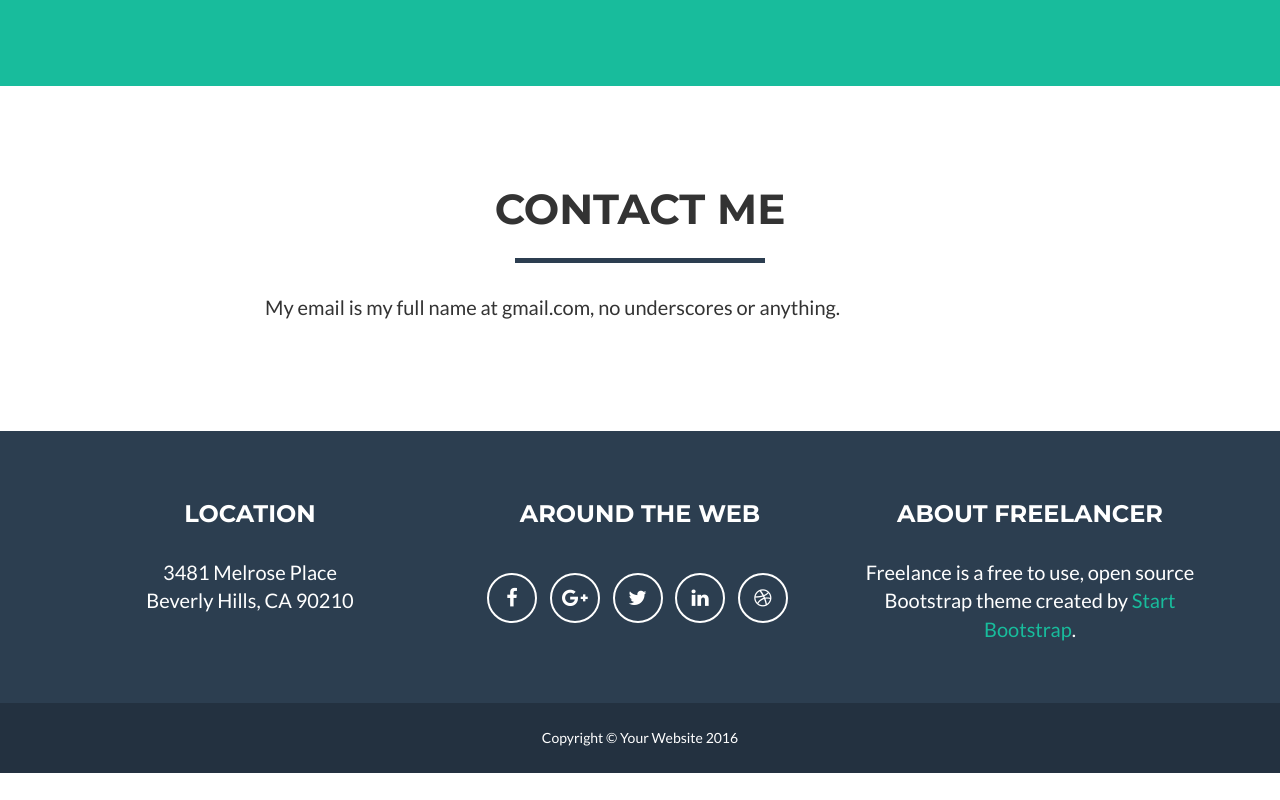
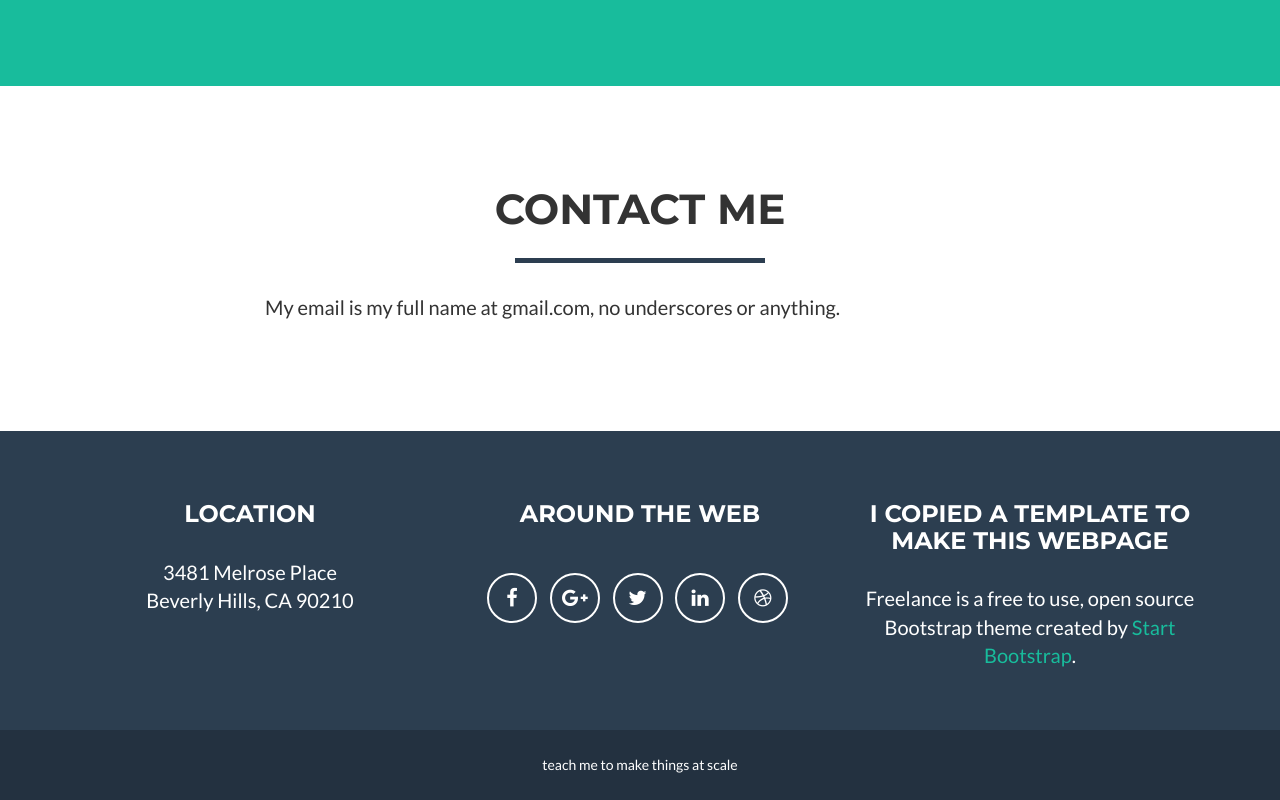
Before and after one commit to ruthgrace/ruthgrace.github.io, a website: page index.html in a window 1280 px wide. Shown: the part 2119-2919 px from the top of the page. Before the commit the page ends 2892 px from the top, so only its background shows below. Drawn offline with nearby package versions, Linux system fonts and the light colour scheme.

Commit message:
updated footer

```diff
--- a/index.html
+++ b/index.html
@@ -229,7 +229,7 @@
                         </ul>
                     </div>
                     <div class="footer-col col-md-4">
-                        <h3>About Freelancer</h3>
+                        <h3>I copied a template to make this webpage</h3>
                         <p>Freelance is a free to use, open source Bootstrap theme created by <a href="http://startbootstrap.com">Start Bootstrap</a>.</p>
                     </div>
                 </div>
@@ -238,9 +238,7 @@
         <div class="footer-below">
             <div class="container">
                 <div class="row">
-                    <div class="col-lg-12">
-                        Copyright &copy; Your Website 2016
-                    </div>
+                    teach me to make things at scale
                 </div>
             </div>
         </div>
```
